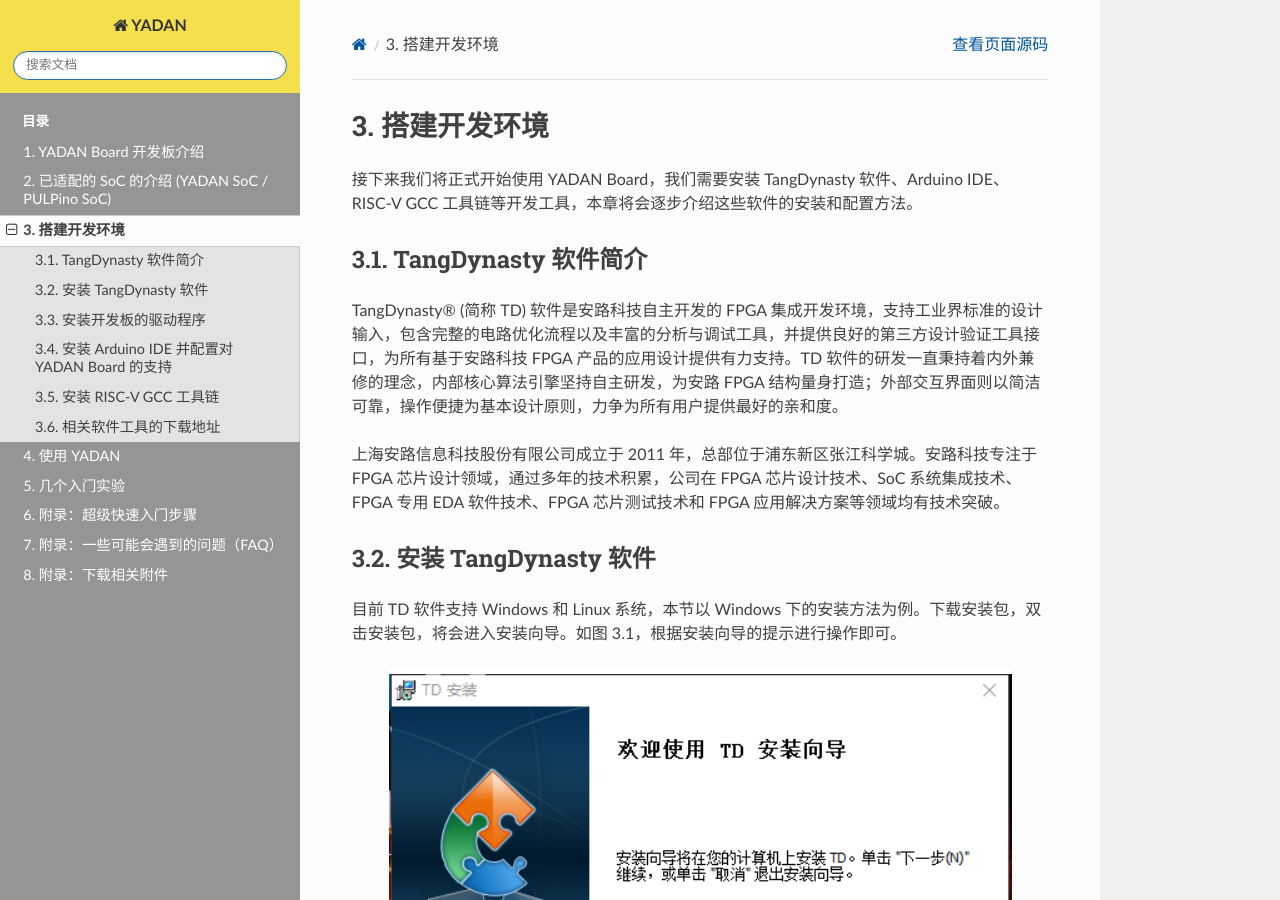
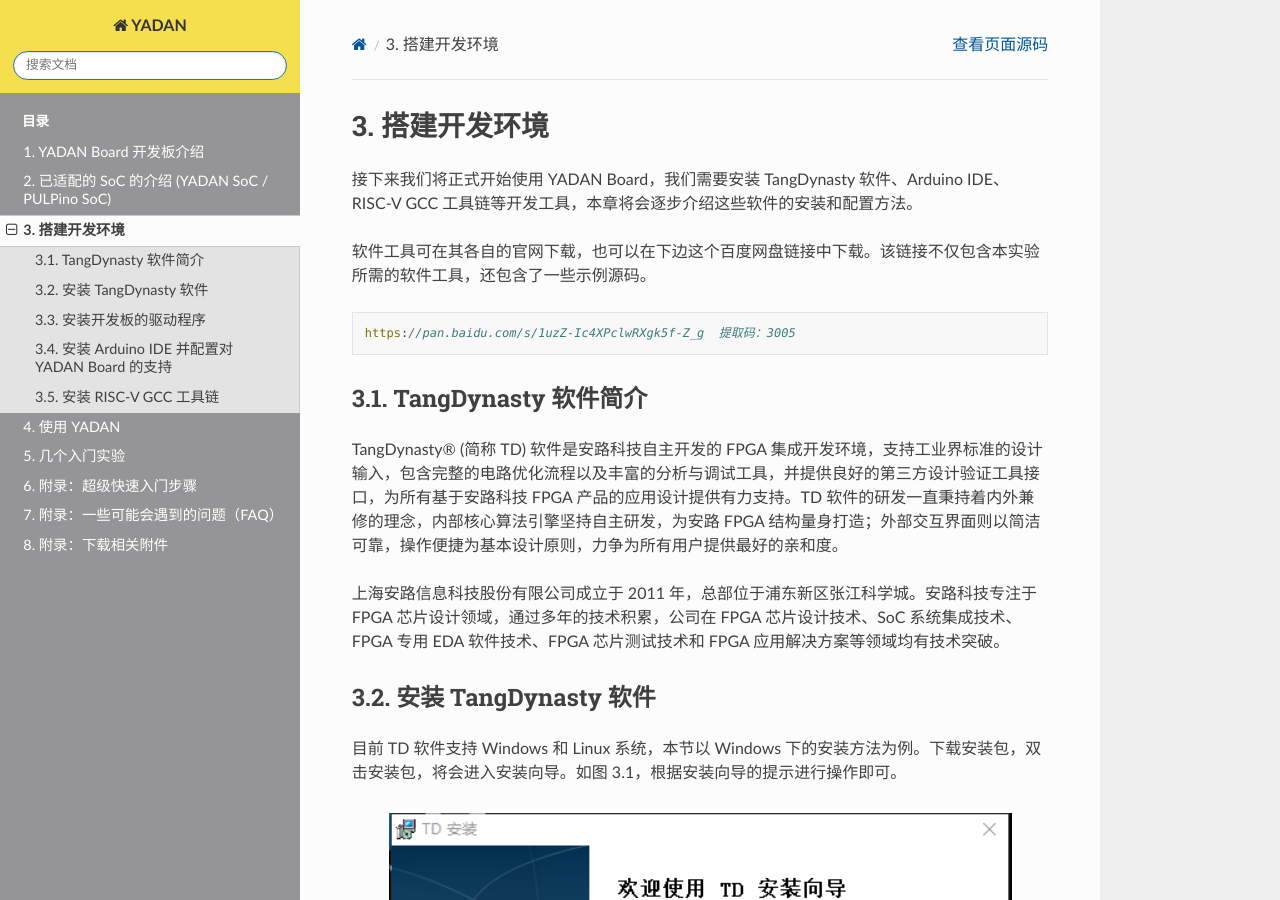
Before and after one commit to CSY-tvgo/YADAN-Docs, a Sphinx documentation site: the page built from docs/source/chap3.md, in a window 1280 px wide and 900 px high. Built offline with Sphinx 7.4.7 and the Read the Docs theme 2.0.0, drawn with Linux system fonts in a browser that asks for light colours; some of the changed text lies outside the part shown.

Commit message:
update chap3

````diff
--- a/docs/source/chap3.md
+++ b/docs/source/chap3.md
@@ -1,5 +1,11 @@
 # 搭建开发环境
 接下来我们将正式开始使用 YADAN Board，我们需要安装 TangDynasty 软件、Arduino IDE、RISC-V GCC 工具链等开发工具，本章将会逐步介绍这些软件的安装和配置方法。
+
+软件工具可在其各自的官网下载，也可以在下边这个百度网盘链接中下载。该链接不仅包含本实验所需的软件工具，还包含了一些示例源码。
+
+```
+https://pan.baidu.com/s/1uzZ-Ic4XPclwRXgk5f-Z_g  提取码：3005
+```
 
 ## TangDynasty 软件简介
 TangDynasty® (简称 TD) 软件是安路科技自主开发的 FPGA 集成开发环境，支持工业界标准的设计输入，包含完整的电路优化流程以及丰富的分析与调试工具，并提供良好的第三方设计验证工具接口，为所有基于安路科技 FPGA 产品的应用设计提供有力支持。TD 软件的研发一直秉持着内外兼修的理念，内部核心算法引擎坚持自主研发，为安路 FPGA 结构量身打造；外部交互界面则以简洁可靠，操作便捷为基本设计原则，力争为所有用户提供最好的亲和度。
@@ -19,7 +25,7 @@
 **<center>![图 3.2 TD 软件的图标](imgs/img_03_04.png)
 图 3.2 TD 软件的图标</center>**
 
-另外要注意的是，如果许可证文件存在错误，软件可能无法正常使用且会弹出提示，请将有效的 `.lic` 文件拷贝到 TD 软件安装路径下的 `license` 目录中，然后重新启动 TD 软件，即可正常使用。许可证文件可在 [附录：下载相关附件](chap8.html) 中下载。
+另外要注意的是，如果许可证文件存在错误，软件可能无法正常使用且会弹出提示，请将有效的 `.lic` 文件拷贝到 TD 软件安装路径下的 `license` 目录中，然后重新启动 TD 软件，即可正常使用。许可证文件可在 [附录：下载相关附件](chap8.html#) 中下载。
 
 ## 安装开发板的驱动程序
 安装完成 TD 软件后，使用 USB Type-C 线将 YADAN Board 连接至电脑上，鼠标右键 `此电脑`，点击 `属性`，再找到并点击 `设备管理器`。在设备管理器中会发现存在如图 3.3 所示的一个名为 `USB-JTAG-Cable` 的 USB 设备，显示此名字表示开发板的驱动还没有被安装。
@@ -111,11 +117,3 @@
 
 **<center>![图 3.13 验证工具链的安装](imgs/img_03_18.png)
 图 3.13 验证工具链的安装</center>**
-
-
-## 相关软件工具的下载地址
-本实验所需的软件工具、源码等都存放在百度网盘中，地址如下：
-
-```
-https://pan.baidu.com/s/1uzZ-Ic4XPclwRXgk5f-Z_g  提取码：3005
-```
````
